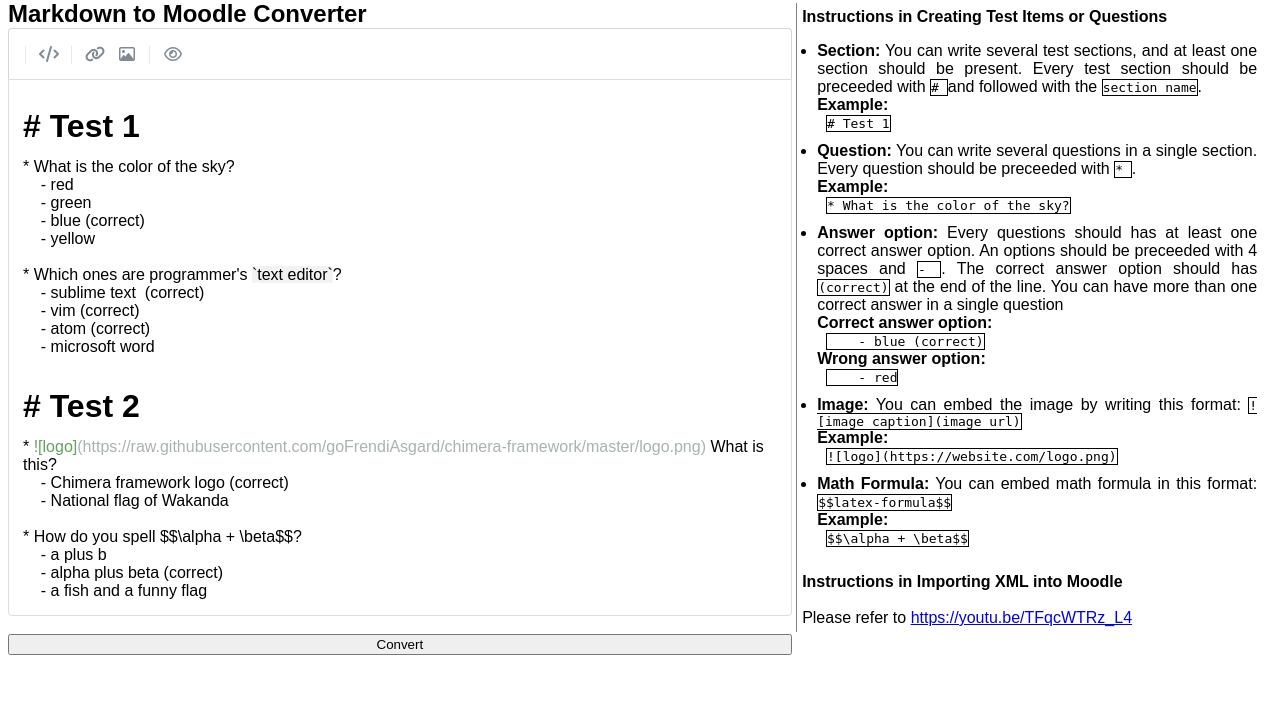
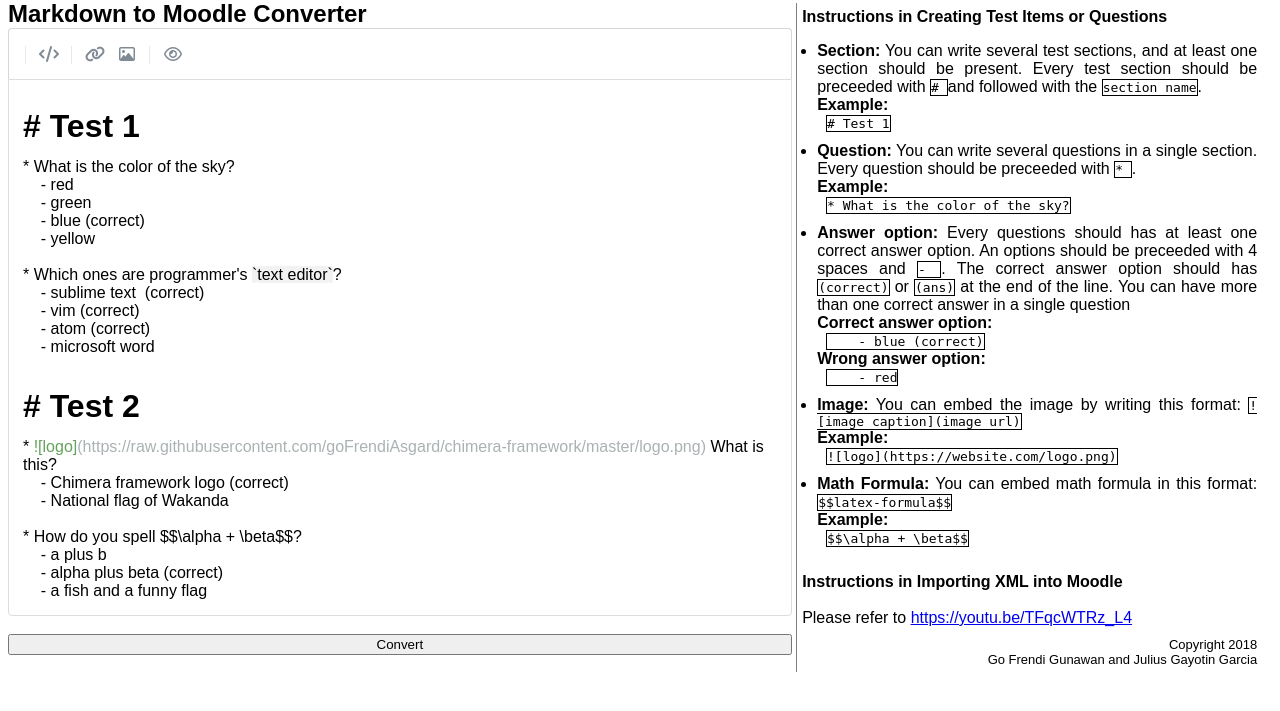
Before and after one commit to goFrendiAsgard/markdown-to-moodle-xml, a Flask app: page / in a window 1280 px wide. Shown: the top 711 px of the page. Run offline with Flask 2, Linux system fonts and the light colour scheme; some libraries are stand-ins or nearby versions.

Commit message:
add copyright

```diff
--- a/templates/form.html
+++ b/templates/form.html
@@ -35,6 +35,11 @@
     width: 36%;
     border-left: 1px solid gray;
     padding: 5px;
+  }
+  div#footer {
+    padding-top: 10px;
+    font-size: small;
+    text-align: right;
   }
 </style>
 
@@ -89,7 +94,7 @@
       <b>Answer option:</b>
       Every questions should has at least one correct answer option.
       An options should be preceeded with 4 spaces and <code>- </code>.
-      The correct answer option should has <code> (correct)</code> at the end of the line.
+      The correct answer option should has <code> (correct)</code> or <code> (ans)</code> at the end of the line.
       You can have more than one correct answer in a single question<br />
       <b>Correct answer option:</b><br />
       &nbsp;&nbsp;<code>&nbsp;&nbsp;&nbsp;&nbsp;- blue (correct)</code><br />
@@ -111,6 +116,9 @@
   </ul>
   <b>Instructions in Importing XML into Moodle</b><br />
   <div>Please refer to <a href="https://youtu.be/TFqcWTRz_L4" target="blank">https://youtu.be/TFqcWTRz_L4</a></div>
+  <div id="footer">
+    Copyright 2018<br />Go Frendi Gunawan and Julius Gayotin Garcia
+  </div>
 </div>
 
 <script src="/statics/simplemde/simplemde.min.js"></script>
```
